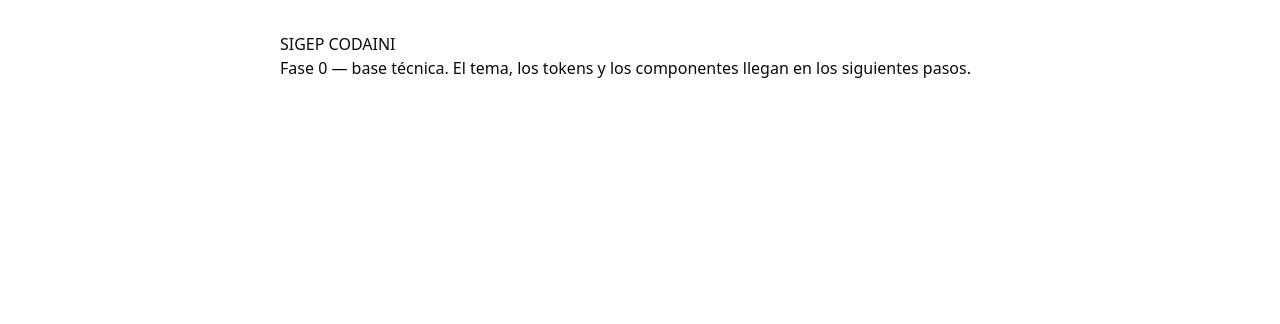
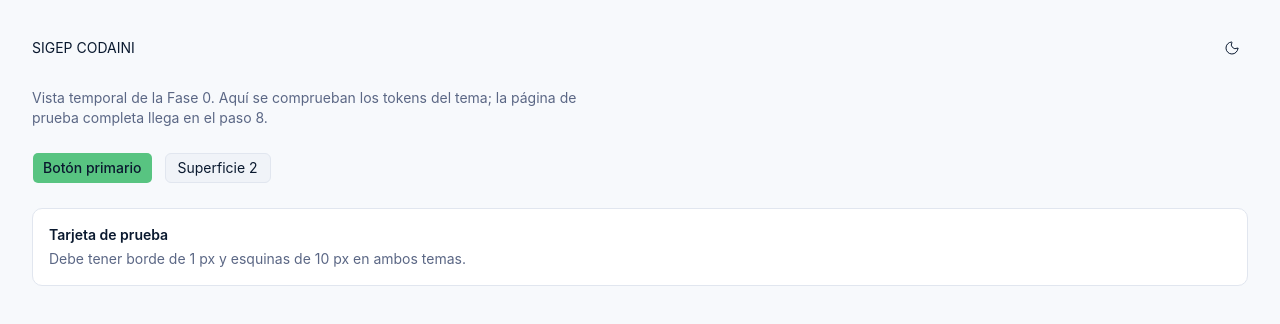
Before and after one commit to GR-Codes18/sigep-codaini-frontend, a React (Vite) app: page / in a window 1280 px wide. Shown: the top 324 px of the page. Built offline with nearby package versions, Linux system fonts and the light colour scheme.

Commit message:
feat: define los tokens y el tema claro/oscuro (Fase 0, paso 4)

```diff
--- a/src/App.tsx
+++ b/src/App.tsx
@@ -1,10 +1,32 @@
+import { AlternadorTema } from '@/app/tema/AlternadorTema';
+import { Button } from '@/compartido/ui/button';
+
 export default function App() {
   return (
-    <main>
-      <h1>SIGEP CODAINI</h1>
-      <p>
-        Fase 0 — base técnica. El tema, los tokens y los componentes llegan en los siguientes pasos.
+    <main className="min-h-screen bg-bg p-8">
+      <div className="mb-6 flex items-center justify-between gap-4">
+        <h1>SIGEP CODAINI</h1>
+        <AlternadorTema />
+      </div>
+
+      <p className="max-w-prose text-sm text-text-2">
+        Vista temporal de la Fase 0. Aquí se comprueban los tokens del tema; la página de prueba
+        completa llega en el paso 8.
       </p>
+
+      <div className="mt-6 flex flex-wrap items-center gap-3">
+        <Button>Botón primario</Button>
+        <span className="rounded-md border border-border bg-surface-2 px-3 py-1 text-sm">
+          Superficie 2
+        </span>
+      </div>
+
+      <div className="mt-6 rounded-xl border border-border bg-surface p-4">
+        <p className="font-semibold">Tarjeta de prueba</p>
+        <p className="mt-1 text-sm text-text-2">
+          Debe tener borde de 1 px y esquinas de 10 px en ambos temas.
+        </p>
+      </div>
     </main>
   );
 }
--- /dev/null
+++ b/src/app/tema/AlternadorTema.tsx
@@ -0,0 +1,24 @@
+import { Moon, Sun } from 'lucide-react';
+
+import { Button } from '@/compartido/ui/button';
+
+import { useTema } from './contexto';
+
+export function AlternadorTema() {
+  const { tema, alternarTema } = useTema();
+  const esOscuro = tema === 'dark';
+
+  return (
+    <Button
+      type="button"
+      variant="ghost"
+      size="icon"
+      aria-label="Tema oscuro"
+      aria-pressed={esOscuro}
+      title={esOscuro ? 'Cambiar a tema claro' : 'Cambiar a tema oscuro'}
+      onClick={alternarTema}
+    >
+      {esOscuro ? <Sun strokeWidth={1.5} /> : <Moon strokeWidth={1.5} />}
+    </Button>
+  );
+}
--- /dev/null
+++ b/src/app/tema/ProveedorTema.tsx
@@ -0,0 +1,24 @@
+import { useCallback, useState } from 'react';
+import type { ReactNode } from 'react';
+
+import { ContextoTema } from './contexto';
+import { aplicarTema, guardarPreferencia, leerTemaAplicado } from './tema';
+import type { Tema } from './tema';
+
+type Props = {
+  children: ReactNode;
+};
+
+export function ProveedorTema({ children }: Props) {
+  const [tema, setTema] = useState<Tema>(leerTemaAplicado);
+
+  const alternarTema = useCallback(() => {
+    const siguiente: Tema = tema === 'dark' ? 'light' : 'dark';
+
+    setTema(siguiente);
+    aplicarTema(siguiente);
+    guardarPreferencia(siguiente);
+  }, [tema]);
+
+  return <ContextoTema.Provider value={{ tema, alternarTema }}>{children}</ContextoTema.Provider>;
+}
--- /dev/null
+++ b/src/app/tema/contexto.ts
@@ -0,0 +1,20 @@
+import { createContext, useContext } from 'react';
+
+import type { Tema } from './tema';
+
+export type ValorContextoTema = {
+  tema: Tema;
+  alternarTema: () => void;
+};
+
+export const ContextoTema = createContext<ValorContextoTema | null>(null);
+
+export function useTema(): ValorContextoTema {
+  const contexto = useContext(ContextoTema);
+
+  if (!contexto) {
+    throw new Error('useTema debe usarse dentro de <ProveedorTema>');
+  }
+
+  return contexto;
+}
--- /dev/null
+++ b/src/app/tema/tema.ts
@@ -0,0 +1,22 @@
+export type Tema = 'light' | 'dark';
+
+/** Debe coincidir con la clave usada por el script de index.html. */
+export const CLAVE_TEMA = 'sigep-tema';
+
+/** El script de index.html ya aplicó el tema antes de montar React. */
+export function leerTemaAplicado(): Tema {
+  return document.documentElement.dataset.theme === 'dark' ? 'dark' : 'light';
+}
+
+export function aplicarTema(tema: Tema): void {
+  document.documentElement.dataset.theme = tema;
+  document.documentElement.style.colorScheme = tema;
+}
+
+export function guardarPreferencia(tema: Tema): void {
+  try {
+    localStorage.setItem(CLAVE_TEMA, tema);
+  } catch {
+    // El tema sigue funcionando en esta sesión aunque el navegador no permita persistirlo.
+  }
+}
--- a/src/compartido/ui/button.tsx
+++ b/src/compartido/ui/button.tsx
@@ -8,7 +8,7 @@ const buttonVariants = cva(
   {
     variants: {
       variant: {
-        default: 'bg-primary text-primary-foreground hover:bg-primary/80',
+        default: 'bg-primary text-primary-foreground hover:bg-primary-hover',
         outline:
           'border-border bg-background hover:bg-muted hover:text-foreground aria-expanded:bg-muted aria-expanded:text-foreground dark:border-input dark:bg-input/30 dark:hover:bg-input/50',
         secondary:
@@ -17,7 +17,7 @@ const buttonVariants = cva(
           'hover:bg-muted hover:text-foreground aria-expanded:bg-muted aria-expanded:text-foreground dark:hover:bg-muted/50',
         destructive:
           'bg-destructive/10 text-destructive hover:bg-destructive/20 focus-visible:border-destructive/40 focus-visible:ring-destructive/20 dark:bg-destructive/20 dark:hover:bg-destructive/30 dark:focus-visible:ring-destructive/40',
-        link: 'text-primary underline-offset-4 hover:underline',
+        link: 'text-link underline-offset-4 hover:underline',
       },
       size: {
         default:
--- a/src/index.css
+++ b/src/index.css
@@ -2,147 +2,181 @@
 @import 'tw-animate-css';
 @import 'shadcn/tailwind.css';
 
-@custom-variant dark (&:is(.dark *));
+@custom-variant dark (&:where([data-theme='dark'], [data-theme='dark'] *));
 
-:root {
-  font-family:
-    system-ui,
-    -apple-system,
-    'Segoe UI',
-    Roboto,
-    sans-serif;
-  line-height: 1.5;
-  --background: oklch(1 0 0);
-  --foreground: oklch(0.145 0 0);
-  --card: oklch(1 0 0);
-  --card-foreground: oklch(0.145 0 0);
-  --popover: oklch(1 0 0);
-  --popover-foreground: oklch(0.145 0 0);
-  --primary: oklch(0.205 0 0);
-  --primary-foreground: oklch(0.985 0 0);
-  --secondary: oklch(0.97 0 0);
-  --secondary-foreground: oklch(0.205 0 0);
-  --muted: oklch(0.97 0 0);
-  --muted-foreground: oklch(0.556 0 0);
-  --accent: oklch(0.97 0 0);
-  --accent-foreground: oklch(0.205 0 0);
-  --destructive: oklch(0.577 0.245 27.325);
-  --border: oklch(0.922 0 0);
-  --input: oklch(0.922 0 0);
-  --ring: oklch(0.708 0 0);
-  --chart-1: oklch(0.87 0 0);
-  --chart-2: oklch(0.556 0 0);
-  --chart-3: oklch(0.439 0 0);
-  --chart-4: oklch(0.371 0 0);
-  --chart-5: oklch(0.269 0 0);
-  --radius: 0.625rem;
-  --sidebar: oklch(0.985 0 0);
-  --sidebar-foreground: oklch(0.145 0 0);
-  --sidebar-primary: oklch(0.205 0 0);
-  --sidebar-primary-foreground: oklch(0.985 0 0);
-  --sidebar-accent: oklch(0.97 0 0);
-  --sidebar-accent-foreground: oklch(0.205 0 0);
-  --sidebar-border: oklch(0.922 0 0);
-  --sidebar-ring: oklch(0.708 0 0);
+/*
+ * Tokens de la especificación visual (docs/Especificacion_visual_SIGEP (1).md).
+ * Los valores son la única fuente de color; los componentes usan clases de Tailwind.
+ */
+:root,
+[data-theme='light'] {
+  --bg: #f7f9fc;
+  --surface: #ffffff;
+  --surface-2: #f0f3f8;
+  --border: #e1e6ef;
+  --text: #0a192f;
+  --text-2: #5b6785;
+  --primary: #58c481;
+  --primary-hover: #4ab574;
+  --on-primary: #0a192f;
+  --link: #14804e;
+  --active-bg: rgba(88, 196, 129, 0.14);
+  --active-text: #14804e;
+  --focus: #58c481;
+  --danger: #d64545;
+
+  /* Estados de la sección 3 de la especificación visual. */
+  --state-neutral: #8892b0;
+  --state-neutral-bg: #eef1f7;
+  --state-neutral-text: #4a5578;
+  --state-info: #3b7ddd;
+  --state-info-bg: #e8f0fd;
+  --state-info-text: #1b4fa8;
+  --state-warning: #f2b01e;
+  --state-warning-bg: #fff4d6;
+  --state-warning-text: #8a5a00;
+  --state-success: #58c481;
+  --state-success-bg: #e4f6ec;
+  --state-success-text: #14804e;
+  --state-danger: #d64545;
+  --state-danger-bg: #fde8e8;
+  --state-danger-text: #a12626;
+
+  color-scheme: light;
 }
 
-body {
-  margin: 0;
+[data-theme='dark'] {
+  --bg: #0f141b;
+  --surface: #181e27;
+  --surface-2: #1f2733;
+  --border: #283241;
+  --text: #e6e9ef;
+  --text-2: #9ba3b2;
+  --primary: #58c481;
+  --primary-hover: #6bd093;
+  --on-primary: #0f141b;
+  --link: #7fd9a3;
+  --active-bg: rgba(88, 196, 129, 0.14);
+  --active-text: #7fd9a3;
+  --focus: #58c481;
+  --danger: #d64545;
+
+  /* Fondo del color base al 16 % de opacidad, como indica la sección 3. */
+  --state-neutral: #8892b0;
+  --state-neutral-bg: rgba(136, 146, 176, 0.16);
+  --state-neutral-text: #b4bdd6;
+  --state-info: #3b7ddd;
+  --state-info-bg: rgba(59, 125, 221, 0.16);
+  --state-info-text: #8db4f5;
+  --state-warning: #f2b01e;
+  --state-warning-bg: rgba(242, 176, 30, 0.16);
+  --state-warning-text: #f5c85c;
+  --state-success: #58c481;
+  --state-success-bg: rgba(88, 196, 129, 0.16);
+  --state-success-text: #7fd9a3;
+  --state-danger: #d64545;
+  --state-danger-bg: rgba(214, 69, 69, 0.16);
+  --state-danger-text: #f59a9a;
+
+  color-scheme: dark;
 }
 
-main {
-  max-width: 48rem;
-  margin: 0 auto;
-  padding: 2rem 1.5rem;
+/*
+ * Forma: 6 px en controles y 10 px en contenedores (especificación visual, sección 5).
+ * Se cubren todos los peldaños de radio de Tailwind para no dejar valores fuera de 6/10.
+ */
+@theme {
+  --radius-sm: 0.375rem;
+  --radius-md: 0.375rem;
+  --radius-lg: 0.375rem;
+  --radius-xl: 0.625rem;
+  --radius-2xl: 0.625rem;
+  --radius-3xl: 0.625rem;
+  --radius-4xl: 0.625rem;
 }
 
+/*
+ * Traducción de los tokens a clases de Tailwind.
+ * Los alias de shadcn permiten que sus componentes usen los tokens de SIGEP sin reescribirlos.
+ */
 @theme inline {
-  --color-sidebar-ring: var(--sidebar-ring);
-  --color-sidebar-border: var(--sidebar-border);
-  --color-sidebar-accent-foreground: var(--sidebar-accent-foreground);
-  --color-sidebar-accent: var(--sidebar-accent);
-  --color-sidebar-primary-foreground: var(--sidebar-primary-foreground);
-  --color-sidebar-primary: var(--sidebar-primary);
-  --color-sidebar-foreground: var(--sidebar-foreground);
-  --color-sidebar: var(--sidebar);
-  --color-chart-5: var(--chart-5);
-  --color-chart-4: var(--chart-4);
-  --color-chart-3: var(--chart-3);
-  --color-chart-2: var(--chart-2);
-  --color-chart-1: var(--chart-1);
-  --color-ring: var(--ring);
-  --color-input: var(--input);
+  /* Tokens propios de SIGEP */
+  --color-bg: var(--bg);
+  --color-surface: var(--surface);
+  --color-surface-2: var(--surface-2);
+  --color-text: var(--text);
+  --color-text-2: var(--text-2);
+  --color-primary-hover: var(--primary-hover);
+  --color-on-primary: var(--on-primary);
+  --color-link: var(--link);
+  --color-active-bg: var(--active-bg);
+  --color-active-text: var(--active-text);
+  --color-focus: var(--focus);
+  --color-danger: var(--danger);
+
+  /* Alias que esperan los componentes de shadcn */
+  --color-background: var(--bg);
+  --color-foreground: var(--text);
+  --color-card: var(--surface);
+  --color-card-foreground: var(--text);
+  --color-popover: var(--surface);
+  --color-popover-foreground: var(--text);
+  --color-primary: var(--primary);
+  --color-primary-foreground: var(--on-primary);
+  --color-secondary: var(--surface-2);
+  --color-secondary-foreground: var(--text);
+  --color-muted: var(--surface-2);
+  --color-muted-foreground: var(--text-2);
+  --color-accent: var(--surface-2);
+  --color-accent-foreground: var(--text);
+  --color-destructive: var(--danger);
   --color-border: var(--border);
-  --color-destructive: var(--destructive);
-  --color-accent-foreground: var(--accent-foreground);
-  --color-accent: var(--accent);
-  --color-muted-foreground: var(--muted-foreground);
-  --color-muted: var(--muted);
-  --color-secondary-foreground: var(--secondary-foreground);
-  --color-secondary: var(--secondary);
-  --color-primary-foreground: var(--primary-foreground);
-  --color-primary: var(--primary);
-  --color-popover-foreground: var(--popover-foreground);
-  --color-popover: var(--popover);
-  --color-card-foreground: var(--card-foreground);
-  --color-card: var(--card);
-  --color-foreground: var(--foreground);
-  --color-background: var(--background);
-  --radius-sm: calc(var(--radius) * 0.6);
-  --radius-md: calc(var(--radius) * 0.8);
-  --radius-lg: var(--radius);
-  --radius-xl: calc(var(--radius) * 1.4);
-  --radius-2xl: calc(var(--radius) * 1.8);
-  --radius-3xl: calc(var(--radius) * 2.2);
-  --radius-4xl: calc(var(--radius) * 2.6);
-}
+  --color-input: var(--border);
+  --color-ring: var(--focus);
+  --color-sidebar: var(--surface);
+  --color-sidebar-foreground: var(--text);
+  --color-sidebar-primary: var(--primary);
+  --color-sidebar-primary-foreground: var(--on-primary);
+  --color-sidebar-accent: var(--active-bg);
+  --color-sidebar-accent-foreground: var(--active-text);
+  --color-sidebar-border: var(--border);
+  --color-sidebar-ring: var(--focus);
 
-.dark {
-  --background: oklch(0.145 0 0);
-  --foreground: oklch(0.985 0 0);
-  --card: oklch(0.205 0 0);
-  --card-foreground: oklch(0.985 0 0);
-  --popover: oklch(0.205 0 0);
-  --popover-foreground: oklch(0.985 0 0);
-  --primary: oklch(0.922 0 0);
-  --primary-foreground: oklch(0.205 0 0);
-  --secondary: oklch(0.269 0 0);
-  --secondary-foreground: oklch(0.985 0 0);
-  --muted: oklch(0.269 0 0);
-  --muted-foreground: oklch(0.708 0 0);
-  --accent: oklch(0.269 0 0);
-  --accent-foreground: oklch(0.985 0 0);
-  --destructive: oklch(0.704 0.191 22.216);
-  --border: oklch(1 0 0 / 10%);
-  --input: oklch(1 0 0 / 15%);
-  --ring: oklch(0.556 0 0);
-  --chart-1: oklch(0.87 0 0);
-  --chart-2: oklch(0.556 0 0);
-  --chart-3: oklch(0.439 0 0);
-  --chart-4: oklch(0.371 0 0);
-  --chart-5: oklch(0.269 0 0);
-  --sidebar: oklch(0.205 0 0);
-  --sidebar-foreground: oklch(0.985 0 0);
-  --sidebar-primary: oklch(0.488 0.243 264.376);
-  --sidebar-primary-foreground: oklch(0.985 0 0);
-  --sidebar-accent: oklch(0.269 0 0);
-  --sidebar-accent-foreground: oklch(0.985 0 0);
-  --sidebar-border: oklch(1 0 0 / 10%);
-  --sidebar-ring: oklch(0.556 0 0);
+  /* Estados */
+  --color-state-neutral: var(--state-neutral);
+  --color-state-neutral-bg: var(--state-neutral-bg);
+  --color-state-neutral-text: var(--state-neutral-text);
+  --color-state-info: var(--state-info);
+  --color-state-info-bg: var(--state-info-bg);
+  --color-state-info-text: var(--state-info-text);
+  --color-state-warning: var(--state-warning);
+  --color-state-warning-bg: var(--state-warning-bg);
+  --color-state-warning-text: var(--state-warning-text);
+  --color-state-success: var(--state-success);
+  --color-state-success-bg: var(--state-success-bg);
+  --color-state-success-text: var(--state-success-text);
+  --color-state-danger: var(--state-danger);
+  --color-state-danger-bg: var(--state-danger-bg);
+  --color-state-danger-text: var(--state-danger-text);
 }
 
 @layer base {
   * {
     @apply border-border outline-ring/50;
   }
+  html {
+    @apply bg-bg font-sans;
+  }
   body {
-    @apply bg-background text-foreground;
+    @apply bg-bg font-sans text-sm text-text;
+    margin: 0;
+  }
+  strong,
+  b {
+    font-weight: 600;
   }
   button:not(:disabled),
   [role='button']:not(:disabled) {
     cursor: pointer;
   }
-  html {
-    @apply font-sans;
-  }
 }
--- a/src/main.tsx
+++ b/src/main.tsx
@@ -2,6 +2,8 @@ import { StrictMode } from 'react';
 import { createRoot } from 'react-dom/client';
 
 import App from '@/App.tsx';
+import { ProveedorTema } from '@/app/tema/ProveedorTema';
+
 import './index.css';
 
 const rootElement = document.getElementById('root');
@@ -12,6 +14,8 @@ if (!rootElement) {
 
 createRoot(rootElement).render(
   <StrictMode>
-    <App />
+    <ProveedorTema>
+      <App />
+    </ProveedorTema>
   </StrictMode>,
 );
```
Also changed, not shown: index.html (+15 -0 lines), 2 other files (tests, documents, lock files or other folders).
